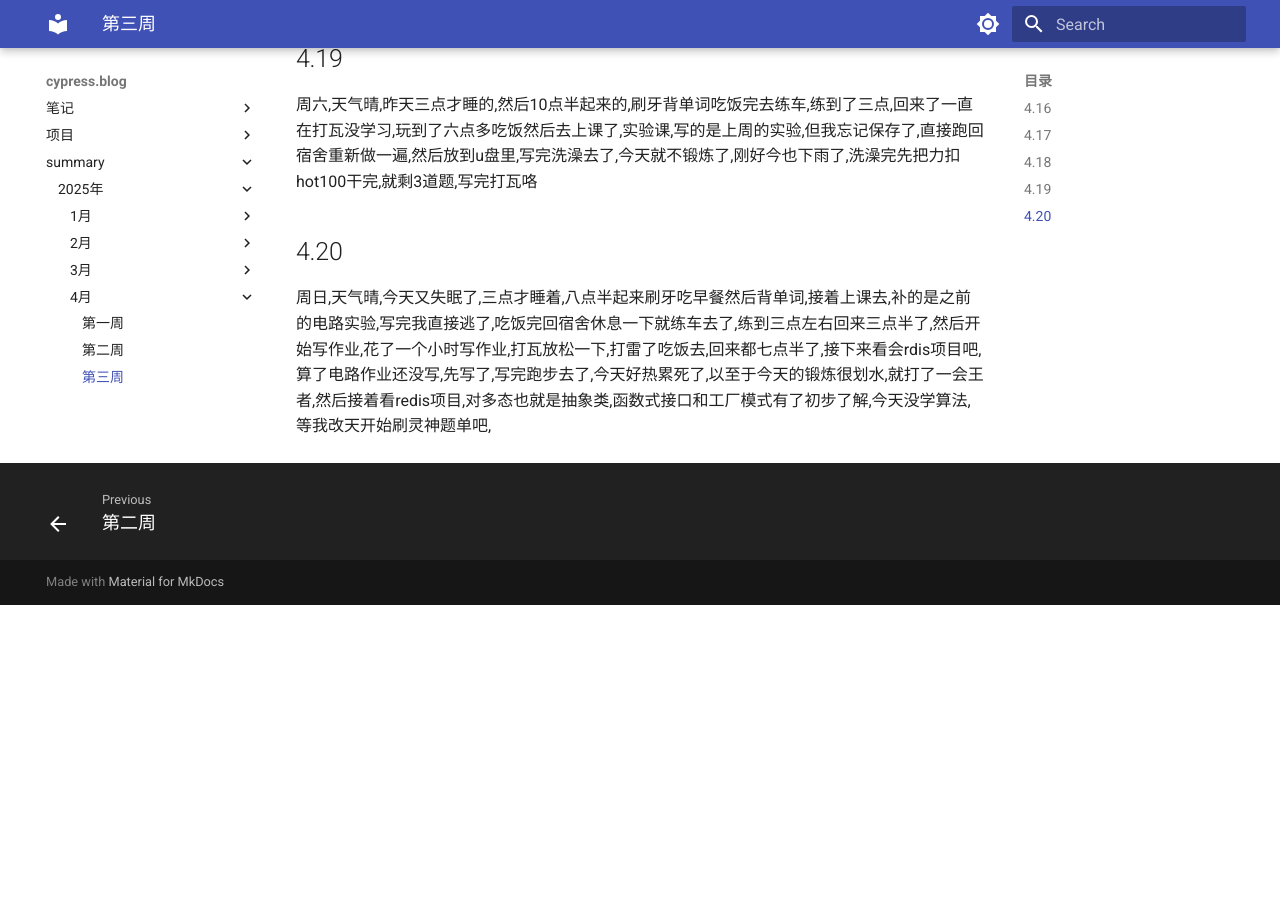
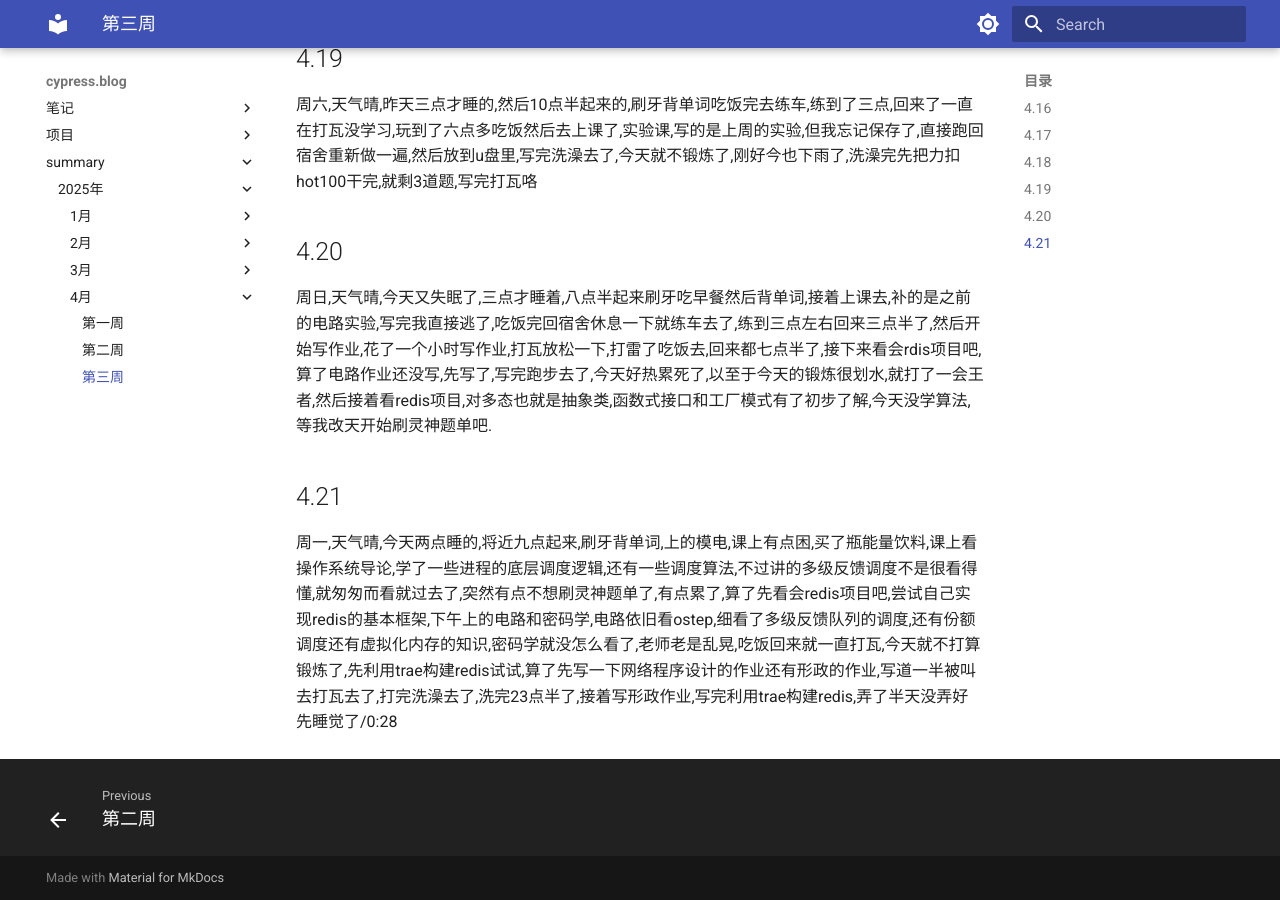
Before and after one commit to cyprer/blog0, an MkDocs documentation site: the page built from docs/summary/25year/4month/3week.md, in a window 1280 px wide and 900 px high, scrolled down 821 px. Built offline with MkDocs 1.6.1 and Material for MkDocs 9.7.7, drawn with Linux system fonts in a browser that asks for light colours; before the commit the page ends 1426 px from its top, so only the background shows below that.

Commit message:
docs: 更新25年4月第3周总结文档
添加了4月21日的日志内容，记录当天学习操作系统、电路和密码学的进展，以及尝试构建Redis框架的尝试

```diff
--- a/docs/summary/25year/4month/3week.md
+++ b/docs/summary/25year/4month/3week.md
@@ -12,4 +12,7 @@
 ## 4.19
   周六,天气晴,昨天三点才睡的,然后10点半起来的,刷牙背单词吃饭完去练车,练到了三点,回来了一直在打瓦没学习,玩到了六点多吃饭然后去上课了,实验课,写的是上周的实验,但我忘记保存了,直接跑回宿舍重新做一遍,然后放到u盘里,写完洗澡去了,今天就不锻炼了,刚好今也下雨了,洗澡完先把力扣hot100干完,就剩3道题,写完打瓦咯
 ## 4.20
-  周日,天气晴,今天又失眠了,三点才睡着,八点半起来刷牙吃早餐然后背单词,接着上课去,补的是之前的电路实验,写完我直接逃了,吃饭完回宿舍休息一下就练车去了,练到三点左右回来三点半了,然后开始写作业,花了一个小时写作业,打瓦放松一下,打雷了吃饭去,回来都七点半了,接下来看会rdis项目吧,算了电路作业还没写,先写了,写完跑步去了,今天好热累死了,以至于今天的锻炼很划水,就打了一会王者,然后接着看redis项目,对多态也就是抽象类,函数式接口和工厂模式有了初步了解,今天没学算法,等我改天开始刷灵神题单吧,
+  周日,天气晴,今天又失眠了,三点才睡着,八点半起来刷牙吃早餐然后背单词,接着上课去,补的是之前的电路实验,写完我直接逃了,吃饭完回宿舍休息一下就练车去了,练到三点左右回来三点半了,然后开始写作业,花了一个小时写作业,打瓦放松一下,打雷了吃饭去,回来都七点半了,接下来看会rdis项目吧,算了电路作业还没写,先写了,写完跑步去了,今天好热累死了,以至于今天的锻炼很划水,就打了一会王者,然后接着看redis项目,对多态也就是抽象类,函数式接口和工厂模式有了初步了解,今天没学算法,等我改天开始刷灵神题单吧.
+
+## 4.21
+  周一,天气晴,今天两点睡的,将近九点起来,刷牙背单词,上的模电,课上有点困,买了瓶能量饮料,课上看操作系统导论,学了一些进程的底层调度逻辑,还有一些调度算法,不过讲的多级反馈调度不是很看得懂,就匆匆而看就过去了,突然有点不想刷灵神题单了,有点累了,算了先看会redis项目吧,尝试自己实现redis的基本框架,下午上的电路和密码学,电路依旧看ostep,细看了多级反馈队列的调度,还有份额调度还有虚拟化内存的知识,密码学就没怎么看了,老师老是乱晃,吃饭回来就一直打瓦,今天就不打算锻炼了,先利用trae构建redis试试,算了先写一下网络程序设计的作业还有形政的作业,写道一半被叫去打瓦去了,打完洗澡去了,洗完23点半了,接着写形政作业,写完利用trae构建redis,弄了半天没弄好先睡觉了/0:28
```
